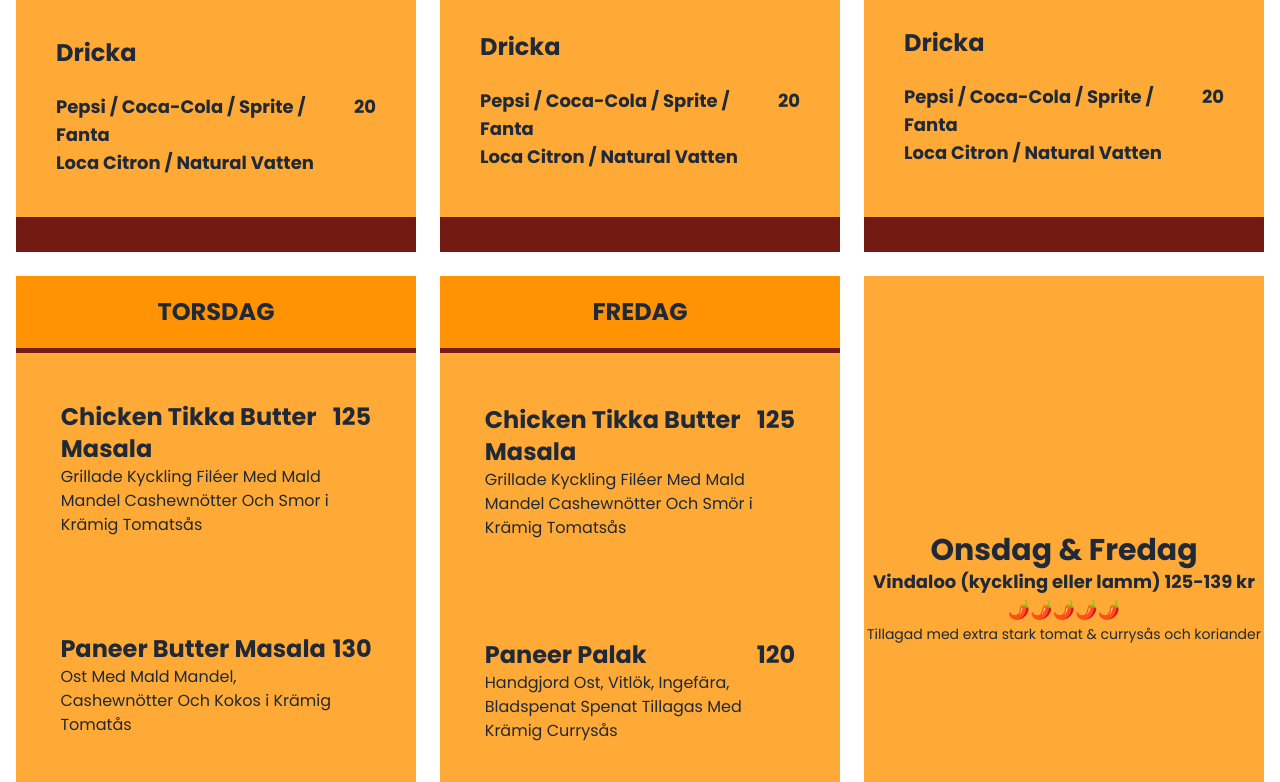
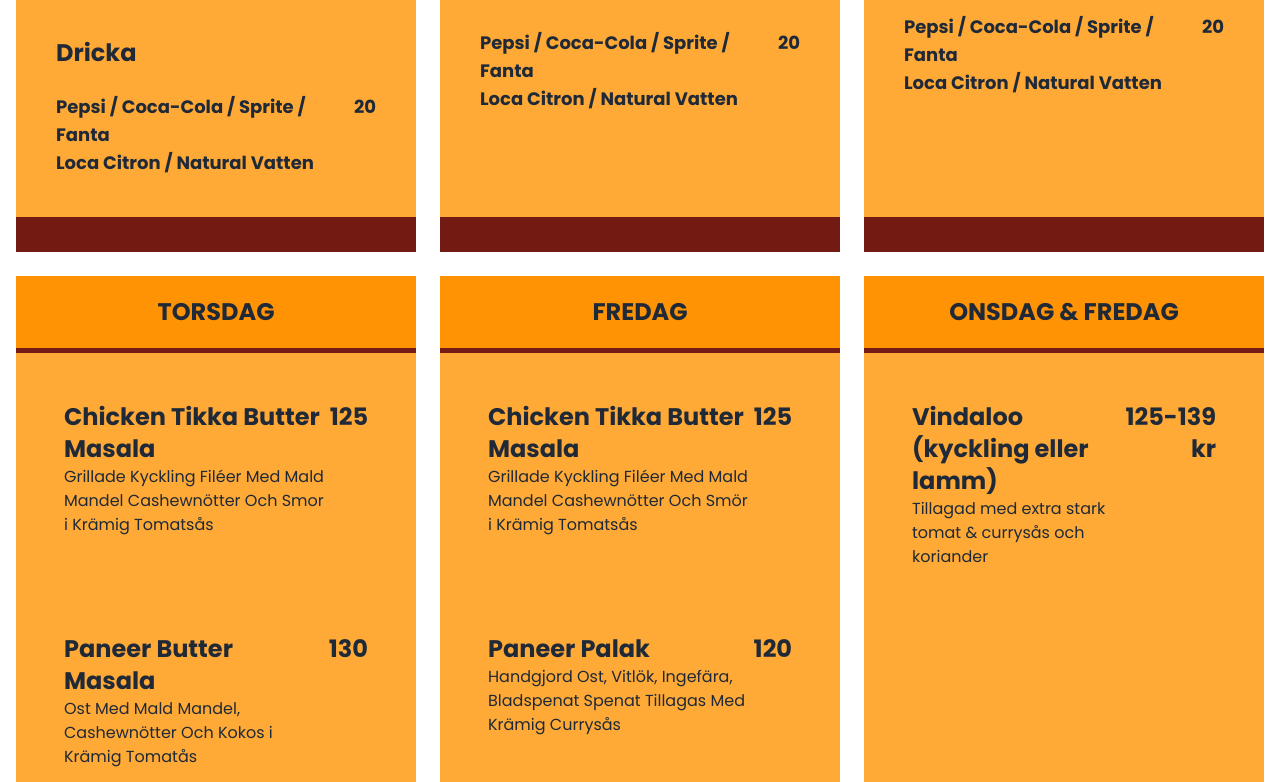
Before and after one commit to SWEDWEB-LIMITED/gnesta_indiska_client, a React (Vite) app: page / in a window 1280 px wide. Shown: the part 4221-5003 px from the top of the page. Built offline with nearby package versions, Linux system fonts and the light colour scheme.

Commit message:
new receipy added

```diff
--- a/src/Pages/Home/WeekendLunchItems/Card.tsx
+++ b/src/Pages/Home/WeekendLunchItems/Card.tsx
@@ -18,29 +18,29 @@
   ];
 
   return (
-    <div className="font-bold w-[25rem] h-full flex flex-col justify-between items-center bg-[#ffaa36]">
+    <div className="font-bold w-[25rem] h-full flex flex-col items-center bg-[#ffaa36] border-b-[35px] border-[#731A12]">
       <p className="uppercase text-xl lg:text-2xl bg-[#FF9304] text-center w-full py-[20px] border-b-[5px] border-[#761C17]">
         {data.weekName}
       </p>
 
-
-
       {/* map menu list */}
       {data.menuList.map((data: any, index: any) => (
-        <div className="flex flex-col gap-y-6 my-12" key={index}>
-          <div>
-            <div className="flex">
-              <div className="w-[17rem]">
-                <p className="text-xl lg:text-2xl">{data.name}</p>
-                <p className="font-normal">{data.des}</p>
-              </div>
-              <p className="text-end text-2xl">{data.price}</p>
+        <div className="flex w-full items-center flex-col gap-y-6 my-12" key={index}>
+          <div className="flex w-full justify-center px-[3rem]">
+            <div className="w-[17rem]">
+              <p className="text-xl lg:text-2xl">{data.name}</p>
+              <p className="font-normal">{data.des}</p>
             </div>
+            <p className="text-end text-2xl">{data.price}</p>
           </div>
         </div>
       ))}
 
-      <section className="w-[20rem] my-8">
+      <section
+        className={`w-[20rem] my-8 ${
+          data.weekName === "Onsdag & Fredag" ? "hidden" : ""
+        }`}
+      >
         <p className="text-3xl lg:text-2xl text-start mb-6">Bröd</p>
 
         {bottomMenuList.map((data, index) => (
@@ -53,7 +53,11 @@
         ))}
       </section>
 
-      <section className="w-[20rem] my-8">
+      <section
+        className={`w-[20rem] my-8 ${
+          data.weekName === "Onsdag & Fredag" ? "hidden" : ""
+        }`}
+      >
         <p className="text-3xl lg:text-2xl text-start mb-6">Dricka</p>
 
         <div className="flex flex-col gap-y-6 my-2">
@@ -68,8 +72,6 @@
           </div>
         </div>
       </section>
-
-      <div className="w-full bg-[#731A12] h-[35px]"></div>
     </div>
   );
 }
--- a/src/Pages/Home/WeekendLunchItems/WeekendLunchItems.tsx
+++ b/src/Pages/Home/WeekendLunchItems/WeekendLunchItems.tsx
@@ -201,6 +201,16 @@
         },
       ],
     },
+    {
+      weekName: "Onsdag & Fredag",
+      menuList: [
+        {
+          name: "Vindaloo (kyckling eller lamm)",
+          des: "Tillagad med extra stark tomat & currysås och koriander",
+          price: "125-139 kr",
+        },
+      ],
+    },
   ];
   return (
     <>
@@ -224,17 +234,6 @@
               <Card data={data} />
             </div>
           ))}
-          <section className="w-[25rem] text-center h-fit bg-[#ffaa36] flex flex-col py-[16rem]">
-            <p className="text-3xl text-center lg:text-3xl font-bold">
-              Onsdag & Fredag
-            </p>
-            <p className="text-lg font-bold">
-              Vindaloo (kyckling eller lamm) 125-139 kr 🌶️🌶️🌶️🌶️🌶️
-            </p>
-            <p className="text-sm">
-              Tillagad med extra stark tomat & currysås och koriander
-            </p>
-          </section>
         </div>
       </div>
     </>
```
